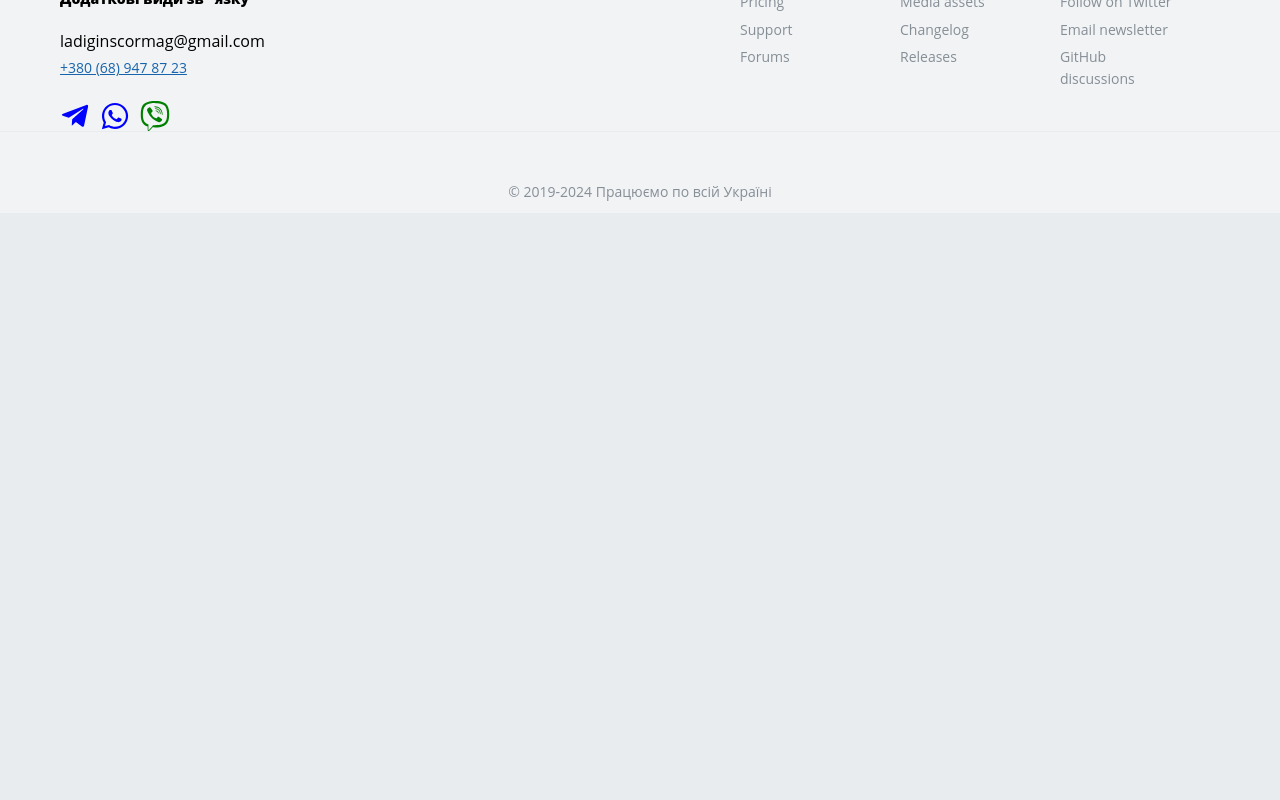
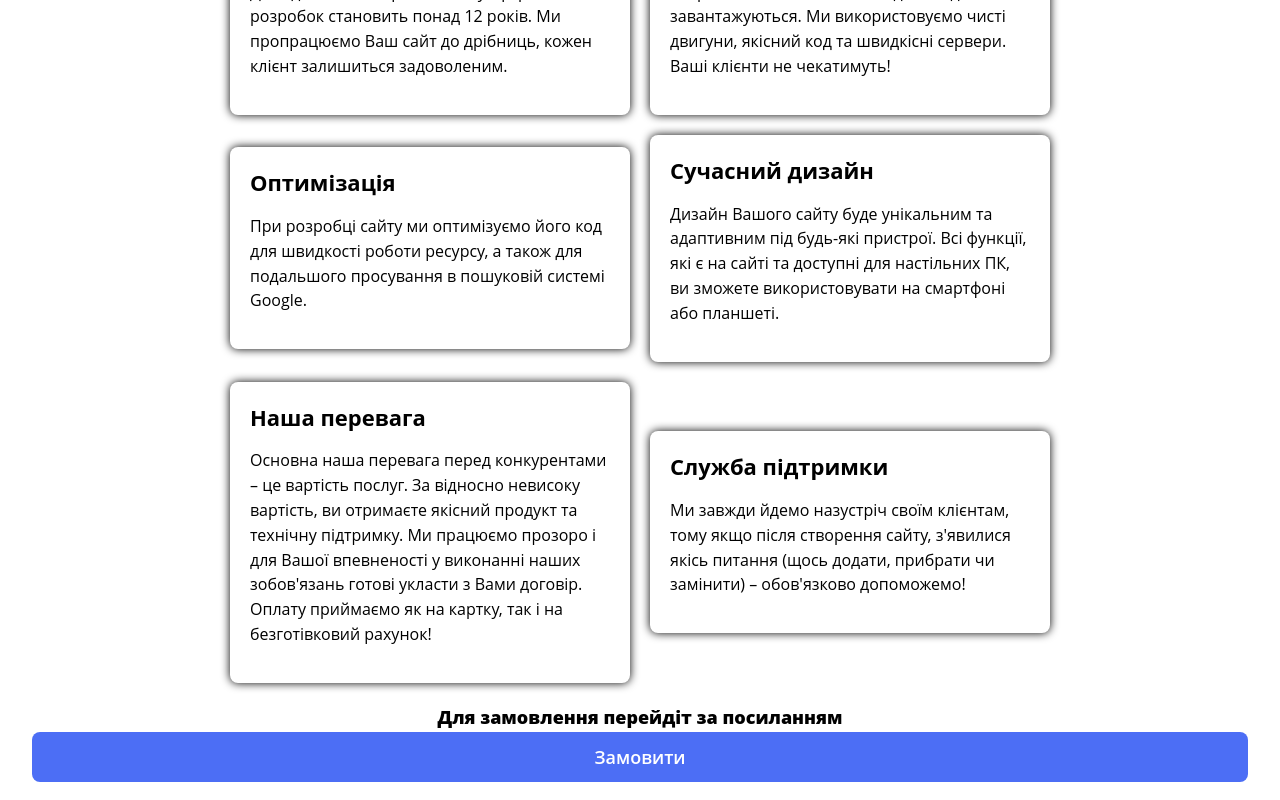
Before and after one commit to Romaleso261981/site-productions, a React (Vite) app: page / in a window 1280 px wide. Shown: the part 3900-4700 px from the top of the page. Before the commit the page ends 4113 px from the top, so only its background shows below. Built offline with nearby package versions, Linux system fonts and the light colour scheme.

Commit message:
fix: added category

```diff
--- a/src/App/App.css
+++ b/src/App/App.css
@@ -1,3 +1,7 @@
+/* :root {
+  --mantine-color-black: #000000;
+} */
+
 body {
   /* background-color: light-dark(var(--mantine-color-gray-2), var(--mantine-color-dark-5)); */
 
--- /dev/null
+++ b/src/features/WhyUs/WhyUs.module.css
@@ -0,0 +1,45 @@
+.wrapper {
+  display: flex;
+  align-items: center;
+  flex-direction: column;
+  justify-content: center;
+  padding: calc(var(--mantine-spacing-xl));
+  border-radius: var(--mantine-radius-md);
+  background-color: light-dark(var(--mantine-color-white), var(--mantine-color-dark-8));
+  border: rem(1px) solid light-dark(var(--mantine-color-gray-3), var(--mantine-color-dark-8));
+}
+
+.body {
+  display: flex;
+  flex-wrap: wrap;
+  align-items: center;
+  justify-content: center;
+  gap: var(--mantine-spacing-lg);
+  padding: var(--mantine-spacing-lg);
+}
+
+.bodyCard {
+  width: 400px;
+  display: flex;
+  flex-direction: column;
+  align-items: flex-start;
+  justify-content: flex-start;
+  padding: var(--mantine-spacing-lg);
+  border-radius: var(--mantine-radius-md);
+  box-shadow: var(--mantine-color-black, 0.1) 0px 0px 10px;
+}
+
+.buttonTitle {
+  font-weight: 800;
+  color: var(--mantine-color-black, 0.1);
+}
+
+.control {
+  height: 50px;
+}
+
+.controlLink {
+  text-decoration: none;
+  font-size: large;
+  color: var(--mantine-color-white, 0.1);
+}
--- /dev/null
+++ b/src/features/WhyUs/WhyUs.tsx
@@ -0,0 +1,81 @@
+import { Button, Center, Flex, Text, Title } from '@mantine/core';
+
+import s from './WhyUs.module.css';
+
+export const WhyUs = () => {
+  return (
+    <Flex className={s.wrapper}>
+      <Title>Чому ми?</Title>
+      <Flex className={s.body}>
+        <Flex className={s.bodyCard}>
+          <Title order={3} className={s.title}>
+            Команда та досвід
+          </Title>
+          <p className={s.text}>
+            Досвід наших співробітників у сфері Веб-розробок становить понад 12 років. Ми
+            пропрацюємо Ваш сайт до дрібниць, кожен клієнт залишиться задоволеним.
+          </p>
+        </Flex>
+        <Flex className={s.bodyCard}>
+          <Title order={3} className={s.title}>
+            Продуктивність
+          </Title>
+          <p className={s.text}>
+            Розроблені нами сайти завжди швидко завантажуються. Ми використовуємо чисті двигуни,
+            якісний код та швидкісні сервери. Ваші клієнти не чекатимуть!
+          </p>
+        </Flex>
+        <Flex className={s.bodyCard}>
+          <Title order={3} className={s.title}>
+            Оптимізація
+          </Title>
+          <p className={s.text}>
+            При розробці сайту ми оптимізуємо його код для швидкості роботи ресурсу, а також для
+            подальшого просування в пошуковій системі Google.
+          </p>
+        </Flex>
+        <Flex className={s.bodyCard}>
+          <Title order={3} className={s.title}>
+            Сучасний дизайн
+          </Title>
+          <p className={s.text}>
+            Дизайн Вашого сайту буде унікальним та адаптивним під будь-які пристрої. Всі функції,
+            які є на сайті та доступні для настільних ПК, ви зможете використовувати на смартфоні
+            або планшеті.
+          </p>
+        </Flex>
+        <Flex className={s.bodyCard}>
+          <Title order={3} className={s.title}>
+            Наша перевага
+          </Title>
+          <p className={s.text}>
+            Основна наша перевага перед конкурентами – це вартість послуг. За відносно невисоку
+            вартість, ви отримаєте якісний продукт та технічну підтримку. Ми працюємо прозоро і для
+            Вашої впевненості у виконанні наших зобов&apos;язань готові укласти з Вами договір.
+            Оплату приймаємо як на картку, так і на безготівковий рахунок!
+          </p>
+        </Flex>
+        <Flex className={s.bodyCard}>
+          <Title order={3} className={s.title}>
+            Служба підтримки
+          </Title>
+          <p className={s.text}>
+            Ми завжди йдемо назустріч своїм клієнтам, тому якщо після створення сайту,
+            з&apos;явилися якісь питання (щось додати, прибрати чи замінити) – обов&apos;язково
+            допоможемо!
+          </p>
+        </Flex>
+      </Flex>
+      <Center>
+        <Text className={s.buttonTitle} size="lg">
+          Для замовлення перейдіт за посиланням
+        </Text>
+      </Center>
+      <Button fullWidth className={s.control}>
+        <a className={s.controlLink} href="/order">
+          Замовити
+        </a>
+      </Button>
+    </Flex>
+  );
+};
--- a/src/features/index.ts
+++ b/src/features/index.ts
@@ -7,3 +7,4 @@ export * from './Order/Order';
 export * from './Prices/Prices';
 export * from './SocialIcons/SocialIcons';
 export * from './Strategic/Strategic';
+export * from './WhyUs/WhyUs';
--- a/src/widgets/Main/ui/Main.tsx
+++ b/src/widgets/Main/ui/Main.tsx
@@ -2,19 +2,15 @@ import '@mantine/core/styles.css';
 
 import { Flex } from '@mantine/core';
 import { useMediaQuery } from '@mantine/hooks';
-import { type FC, useEffect } from 'react';
+import { type FC } from 'react';
 
-import { EmailBanner, Prices, Strategic } from '@/features';
+import { EmailBanner, Prices, Strategic, WhyUs } from '@/features';
 import { ArticlesCardsGrid } from '@/features/ArticlesCardsGrid/ArticlesCardsGrid';
 import { FeaturesCards } from '@/features/FeaturesCards/FeaturesCards';
 import useScrollTop from '@/shared/helpers/useScrollTop';
 
 export const Main: FC = () => {
   const matches = useMediaQuery('(min-width: 25em)');
-
-  useEffect(() => {
-    console.log('render');
-  }, []);
 
   useScrollTop();
 
@@ -25,6 +21,7 @@ export const Main: FC = () => {
       <Prices />
       <ArticlesCardsGrid />
       <Strategic />
+      <WhyUs />
     </Flex>
   );
 };
```
Also changed, not shown: src/features/Banner/EmailBanner.tsx (+0 -22 lines).
